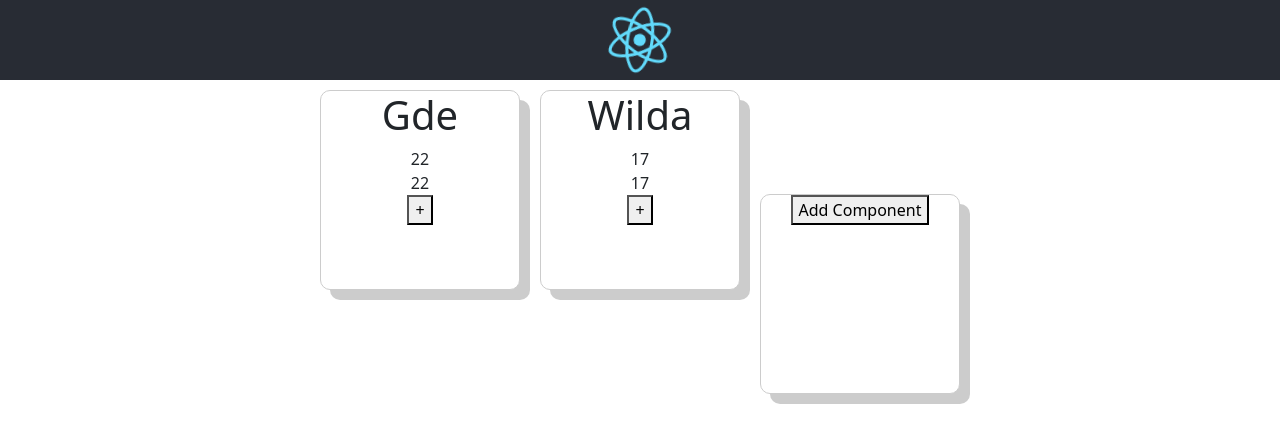
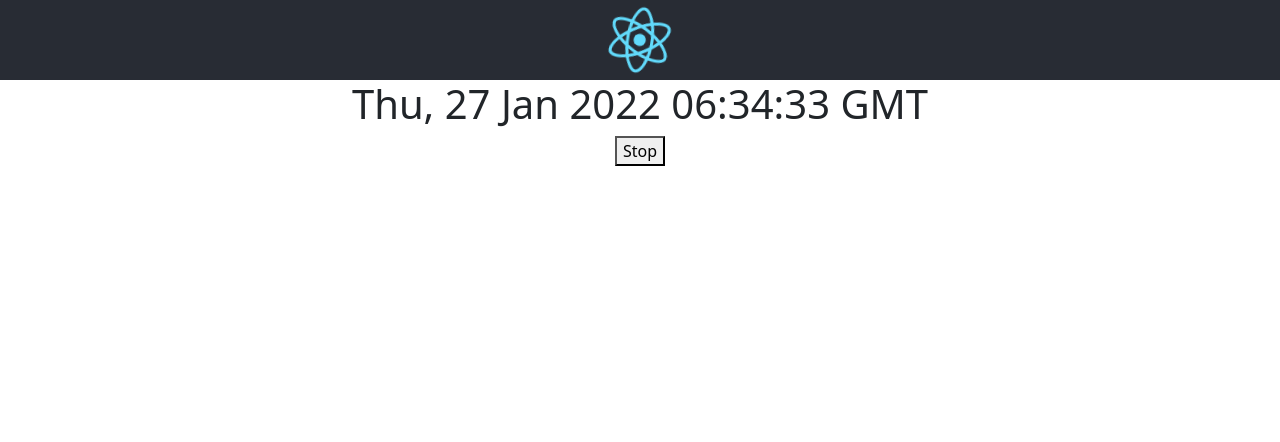
Before and after one commit to choiryaldisp/learn-react, a React (Create React App) app: page / in a window 1280 px wide. Shown: the top 442 px of the page. Built offline with nearby package versions, Linux system fonts and the light colour scheme.

Commit message:
[EXERCISE] able to use lifecycle

```diff
--- a/src/App.js
+++ b/src/App.js
@@ -7,6 +7,7 @@ import 'bootstrap/dist/css/bootstrap.min.css'
 import logo from './logo.svg'
 // import Count from './Count'
 import Trainees from './Trainees'
+import Clock from './Clock'
 //class
 //function
 
@@ -38,7 +39,8 @@ class App extends Component{
        <header className='App-header'>
          <img src={logo} className='App-logo' alt='logo'/>
        </header>
-       <Trainees/>
+       <Clock/>
+       {/* <Trainees/> */}
        {/* <h1>{this.state.message}</h1> */}
        {/* <ChildComponent name={"Asep"} callback={this.getMessage}/> */}
        {/* <Count callback={this.getMessage}/> */}
--- /dev/null
+++ b/src/Clock.js
@@ -0,0 +1,65 @@
+import { Component } from "react";
+
+class Clock extends Component{
+    //class component
+    constructor(props){
+        super(props)
+        this.state={
+            date : new Date()
+        }
+    }
+
+    // lifecycle
+    componentDidMount(){
+        console.log("ComponentDidMount called");
+        // boleh melakukan setState
+        // function ini akan terpanggil ketika komponen sudah terbentuk/ ready
+        // dan terpanggil setalah render
+
+        this.timerID = setInterval(
+            ()=> this.tick(), 1000 // akan memanggil function tick() setiap 1000ms
+        ) //asynchronous function: setTimeOut, setInterval, dll
+    }
+
+    componentDidUpdate(){
+        // console.log("ComponentDidUpdate called");
+    }
+
+    componentWillUnmount(){
+        console.log("ComponentWillUnmount called");
+        clearInterval(this.timerID)
+        // function yang akan dipanggil component di destroy
+        // biasanya untuk clean up
+    }
+
+    shouldComponentUpdate(){
+        console.log("ShouldComponentUpdate called");
+        return false
+    }
+
+    getSnapshotBeforeUpdate(){
+        console.log("GetSnapshotBeforeUpdate called");
+    }
+
+    tick(){
+        this.setState({
+            date: new Date()
+        })
+    }
+
+    stop = () => {
+        clearInterval(this.timerID)
+    }
+
+    render(){
+        console.log("Render is called");
+        return(
+            <div>
+                <h1>{this.state.date.toUTCString()}</h1>
+                <button onClick={this.stop}>Stop</button>
+            </div>
+        )
+    }
+}
+
+export default Clock
```
